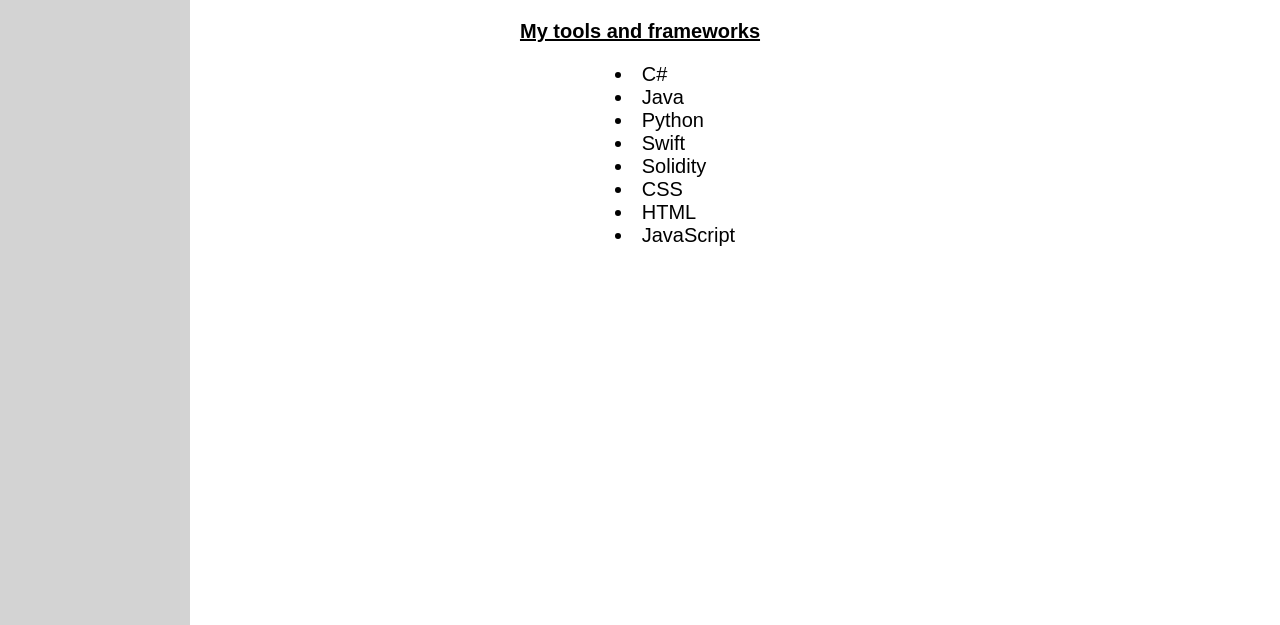
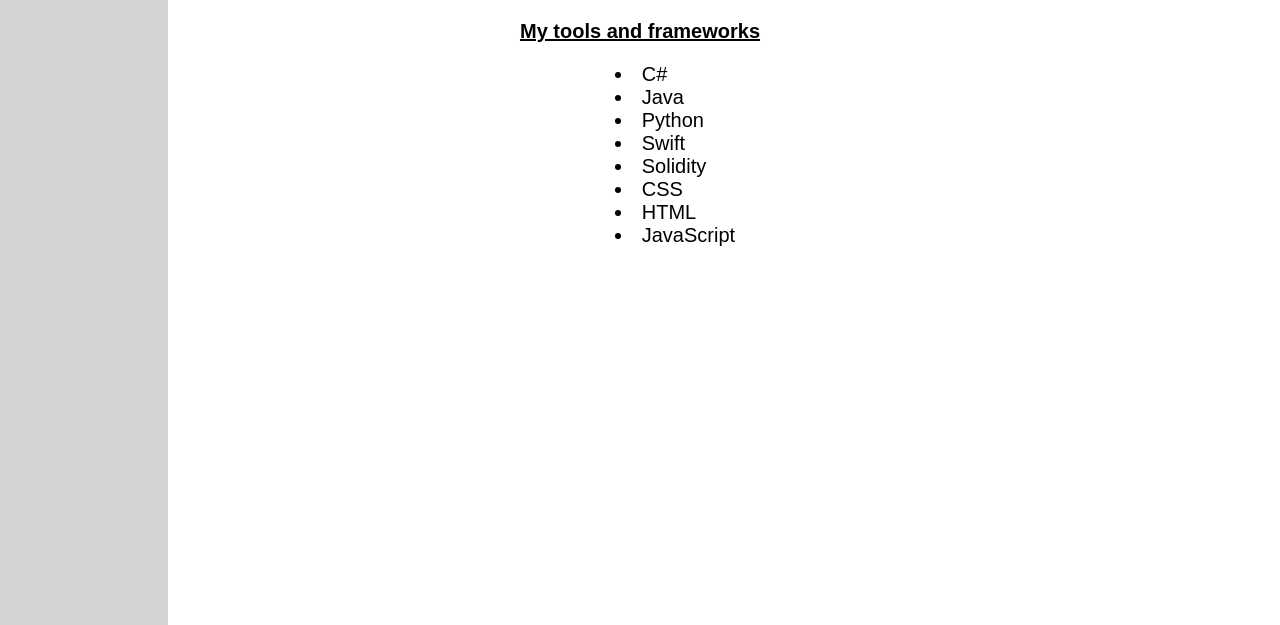
Before and after one commit to bennypc/bennypc.com-old, a plain HTML site: page index.html in a window 1280 px wide. Shown: the part 175-800 px from the top of the page. Drawn offline with Linux system fonts and the light colour scheme; a web font is replaced by a local one.

Commit message:
fixed sidebar width

```diff
--- a/css/main.css
+++ b/css/main.css
@@ -64,7 +64,7 @@ div {
 }
 .sidebar {
     height: 2500px;
-    width: 150px;
+    width: 10%;
     position: fixed;
     top: 0;
     left: 0;
```
Also changed, not shown: 1 other file.
